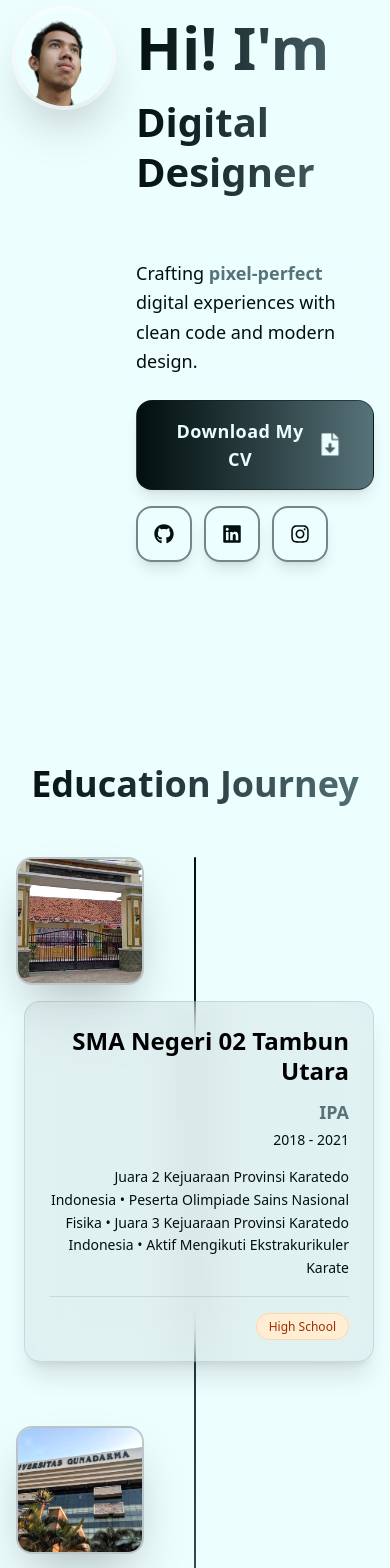
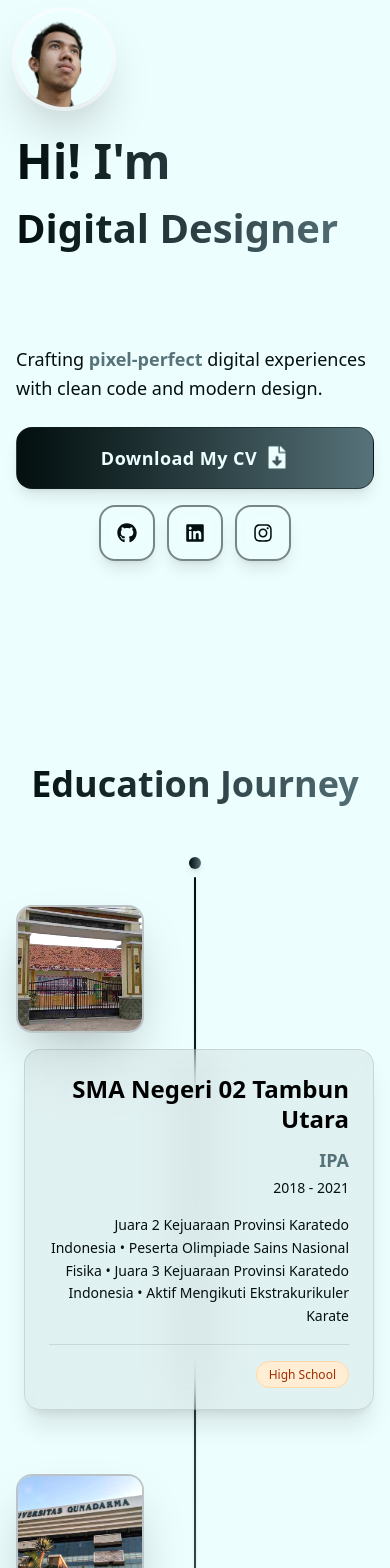
Before and after one commit to ryanlikestocode44/ryan-portfolio, a React (Vite) app: page / in a window 390 px wide. Shown: the part 160-1728 px from the top of the page. Built offline with nearby package versions, Linux system fonts and the light colour scheme.

Commit message:
Fix: fixed timeline, Hero responsiveness, and failed few times to make connector line between experience image and experience content

```diff
--- a/package.json
+++ b/package.json
@@ -11,8 +11,12 @@
   },
   "dependencies": {
     "@tailwindcss/vite": "^4.1.12",
+    "@xyflow/react": "^12.10.2",
     "framer-motion": "^12.38.0",
+    "leader-line": "^1.0.8",
     "react": "^19.1.1",
+    "react-archer": "^4.4.0",
+    "react-connect-lines": "^0.0.4",
     "react-dom": "^19.1.1",
     "react-icons": "^5.6.0",
     "react-intersection-observer": "^10.0.3",
--- a/src/components/sections/Hero.tsx
+++ b/src/components/sections/Hero.tsx
@@ -25,7 +25,7 @@ const Hero: FC = () => {
     >
       <div className="max-w-6xl w-full relative z-10">
         {/* MOBILE: Profile image + Content side by side */}
-        <div className="md:hidden flex items-start gap-6 mb-8">
+        <div className="md:hidden flex flex-col items-start gap-6 mb-8">
           {/* Profile Image - Circle on mobile */}
           <motion.div
             initial={{ opacity: 0, scale: 0.8 }}
@@ -50,7 +50,7 @@ const Hero: FC = () => {
                 initial={{ opacity: 0, y: 30 }}
                 animate={{ opacity: 1, y: 0 }}
                 transition={{ delay: 0.2 }}
-                className="icy-text text-2xl sm:text-3xl"
+                className="icy-text"
               >
                 Hi! I'm <br />
               </motion.h1>
@@ -62,7 +62,7 @@ const Hero: FC = () => {
                   1000,
                   "Digital Designer", // Role 2
                   1000,
-                  () => {}, // Infinite loop
+                  () => {} // Infinite loop
                 ]}
                 wrapper="span"
                 speed={60}
@@ -101,32 +101,32 @@ const Hero: FC = () => {
                   className="ml-2 w-6 h-6 flex items-center justify-center transition-all duration-300"
                   animate={{
                     scale: [1, 1.5, 1],
-                    y: [0, -1, 0],
+                    y: [0, -1, 0]
                   }}
                   transition={{
                     duration: 1.4,
                     repeat: Infinity,
-                    ease: "easeInOut",
+                    ease: "easeInOut"
                   }}
                 >
                   <FaFileDownload className="download-fa-icon" />
                 </motion.span>
               </Button>
 
-              <div className="flex space-x-3 sm:space-x-4">
+              <div className="flex justify-center space-x-3 sm:space-x-4">
                 {[
                   {
                     icon: FaGithub,
-                    href: "https://github.com/ryanlikestocode44",
+                    href: "https://github.com/ryanlikestocode44"
                   },
                   {
                     icon: FaLinkedin,
-                    href: "https://www.linkedin.com/in/ryan-nicholas-purba/",
+                    href: "https://www.linkedin.com/in/ryan-nicholas-purba/"
                   },
                   {
                     icon: FaInstagram,
-                    href: "https://www.instagram.com/ryan_nicholas.44/",
-                  },
+                    href: "https://www.instagram.com/ryan_nicholas.44/"
+                  }
                 ].map(({ icon: Icon, href }, index) => (
                   <motion.a
                     key={href}
@@ -172,7 +172,7 @@ const Hero: FC = () => {
                   1000,
                   "Digital Designer", // Role 2
                   1000,
-                  () => {}, // Infinite loop
+                  () => {} // Infinite loop
                 ]}
                 wrapper="span"
                 speed={60}
@@ -211,12 +211,12 @@ const Hero: FC = () => {
                   className="ml-2 w-6 h-6 flex items-center justify-center transition-all duration-300"
                   animate={{
                     scale: [1, 1.5, 1],
-                    y: [0, -1, 0],
+                    y: [0, -1, 0]
                   }}
                   transition={{
                     duration: 1.4,
                     repeat: Infinity,
-                    ease: "easeInOut",
+                    ease: "easeInOut"
                   }}
                 >
                   <FaFileDownload className="download-fa-icon" />
@@ -227,16 +227,16 @@ const Hero: FC = () => {
                 {[
                   {
                     icon: FaGithub,
-                    href: "https://github.com/ryanlikestocode44",
+                    href: "https://github.com/ryanlikestocode44"
                   },
                   {
                     icon: FaLinkedin,
-                    href: "https://www.linkedin.com/in/ryan-nicholas-purba/",
+                    href: "https://www.linkedin.com/in/ryan-nicholas-purba/"
                   },
                   {
                     icon: FaInstagram,
-                    href: "https://www.instagram.com/ryan_nicholas.44/",
-                  },
+                    href: "https://www.instagram.com/ryan_nicholas.44/"
+                  }
                 ].map(({ icon: Icon, href }, index) => (
                   <motion.a
                     key={href}
--- a/src/components/sections/Skills.tsx
+++ b/src/components/sections/Skills.tsx
@@ -39,7 +39,7 @@ const Skills: FC = () => {
             <h3 className="text-2xl font-bold text-center text-[#040f0f] dark:text-[#edfeff] tracking-tight">
               Frontend
             </h3>
-            <div className="grid grid-cols-4 md:grid-cols-6 mx-auto gap-6">
+            <div className="grid grid-cols-3 sm:grid-cols-4 md:grid-cols-6 mx-auto gap-6">
               {skillsData.slice(0, 6).map((skill, index) => (
                 <SkillCard key={skill.name} skill={skill} index={index} />
               ))}
@@ -57,7 +57,7 @@ const Skills: FC = () => {
             <h3 className="text-2xl font-bold text-center text-[#040f0f] dark:text-[#edfeff] tracking-tight">
               Backend
             </h3>
-            <div className="grid grid-cols-2 gap-6 max-w-sm mx-auto">
+            <div className="grid grid-cols-3 sm:grid-cols-4 md:grid-cols-6 gap-6 max-w-sm mx-auto">
               {skillsData.slice(6, 8).map((skill, index) => (
                 <SkillCard key={skill.name} skill={skill} index={index + 6} />
               ))}
@@ -75,7 +75,7 @@ const Skills: FC = () => {
             <h3 className="text-2xl font-bold text-center text-[#040f0f] dark:text-[#edfeff]  tracking-tight">
               Design & Tools
             </h3>
-            <div className="grid grid-cols-4 gap-6 max-w-2xl mx-auto">
+            <div className="grid grid-cols-3 sm:grid-cols-4 md:grid-cols-6 gap-6 max-w-2xl mx-auto">
               {skillsData.slice(8).map((skill, index) => (
                 <SkillCard key={skill.name} skill={skill} index={index + 8} />
               ))}
--- a/src/components/ui/Timeline.tsx
+++ b/src/components/ui/Timeline.tsx
@@ -6,19 +6,25 @@ import type { TimelineProps } from "@/types";
 const Timeline: FC<TimelineProps> = ({
   children,
   lineColor = "from-[#040f0f] to-[#57737a] dark:from-[#c9fbff] dark:via-[#c2fcf7] dark:to-[#85bdbf]",
-  className = "",
+  className = ""
 }) => {
   const items = Children.toArray(children);
 
   return (
     <div className={`relative ${className}`}>
-      {/* Vertical Timeline Line */}
+      {/* Top Node */}
+      <div className="absolute left-1/2 transform -translate-x-1/2 top-0 w-3 h-3 bg-gradient-to-r from-[#040f0f] to-[#57737a] dark:from-[#c9fbff] dark:to-[#85bdbf] rounded-full shadow-md z-20" />
+
+      {/* Timeline Line */}
       <div
-        className={`absolute left-1/2 transform -translate-x-1/2 h-full w-0.5 bg-gradient-to-b ${lineColor} shadow-md rounded-full z-0`}
+        className={`absolute left-1/2 transform -translate-x-1/2 top-5 bottom-5 w-0.5 bg-gradient-to-b ${lineColor} shadow-sm rounded-full z-10`}
       />
 
+      {/* Bottom Node */}
+      <div className="absolute left-1/2 transform -translate-x-1/2 bottom-0 w-3 h-3 bg-gradient-to-r from-[#040f0f] to-[#57737a] dark:from-[#c9fbff] dark:to-[#85bdbf] rounded-full shadow-md z-20" />
+
       {/* Timeline Items */}
-      <div className="space-y-16 md:space-y-20 relative z-10">
+      <div className="space-y-16 md:space-y-20 relative z-10 pt-12 pb-12">
         {items.map((item, index) => (
           <motion.div
             key={index}
--- a/src/data/contacts.ts
+++ b/src/data/contacts.ts
@@ -35,20 +35,24 @@ export const contactsData: ContactItem[] = [
     icon: FaEnvelope,
     label: "Email",
     value: "ryannichpurba44@gmail.com",
-    href: "mailto:ryannichpurba44@gmail.com",
+    href: "mailto:ryannichpurba44@gmail.com"
   },
   {
     icon: FaWhatsapp,
     label: "WhatsApp",
     value: "+62 878-4433-5057",
     href: "https://wa.me/6287844335057",
-    whatsapp: true,
+    whatsapp: true
   },
   {
     icon: FaPhone,
     label: "Phone",
     value: "+62 878-4433-5057",
-    href: "tel:+6287844335057",
+    href: "tel:087844335057"
   },
-  { icon: FaMapMarkerAlt, label: "Location", value: "Bekasi, Jawa Barat, Indonesia" },
+  {
+    icon: FaMapMarkerAlt,
+    label: "Location",
+    value: "Bekasi, Jawa Barat, Indonesia"
+  }
 ];
--- a/src/index.css
+++ b/src/index.css
@@ -46,7 +46,7 @@
 }
 
 .type-animation {
-  @apply inline-block text-[2.5rem] sm:text-[3rem] font-black bg-gradient-to-r bg-clip-text text-transparent from-[#040f0f] to-[#57737a] dark:from-[#c9fbff] dark:via-[#c2fcf7] dark:to-[#85bdbf] h-[150px] sm:h-[130px] md:h-[120px] lg:h-[100px] xl:h-[90px] leading-tight;
+  @apply inline-block text-[2.5rem] sm:text-[3rem] font-black bg-gradient-to-r bg-clip-text text-transparent from-[#040f0f] to-[#57737a] dark:from-[#c9fbff] dark:via-[#c2fcf7] dark:to-[#85bdbf] h-[130px] md:h-[120px] lg:h-[100px] xl:h-[90px] leading-tight;
 }
 
 .download-fa-icon {
@@ -54,7 +54,7 @@
 }
 
 .icy-text {
-  @apply text-6xl md:text-5xl lg:text-6xl font-black leading-tight bg-clip-text text-transparent bg-gradient-to-r dark:from-[#ebfeff] dark:via-[#75f0db] dark:to-[#70a7c2] from-[#040f0f] to-[#57737a];
+  @apply text-5xl md:text-5xl lg:text-6xl font-black leading-tight bg-clip-text text-transparent bg-gradient-to-r dark:from-[#ebfeff] dark:via-[#75f0db] dark:to-[#70a7c2] from-[#040f0f] to-[#57737a];
 }
 
 .link-button {
@@ -140,7 +140,7 @@
 }
 
 .hobby-title-overlay {
-  @apply absolute inset-0 bg-gradient-to-t from-black/75 to-transparent opacity-0 group-hover:opacity-100 transition-all duration-400 flex items-end p-4 sm:p-6;
+  @apply absolute inset-0 bg-gradient-to-t from-black/75 to-transparent opacity-100 md:opacity-0 group-hover:opacity-100 transition-all duration-400 flex items-end p-4 sm:p-6;
 }
 
 /* Contact Section */
```
Also changed, not shown: 1 other file (tests, documents, lock files or other folders).
